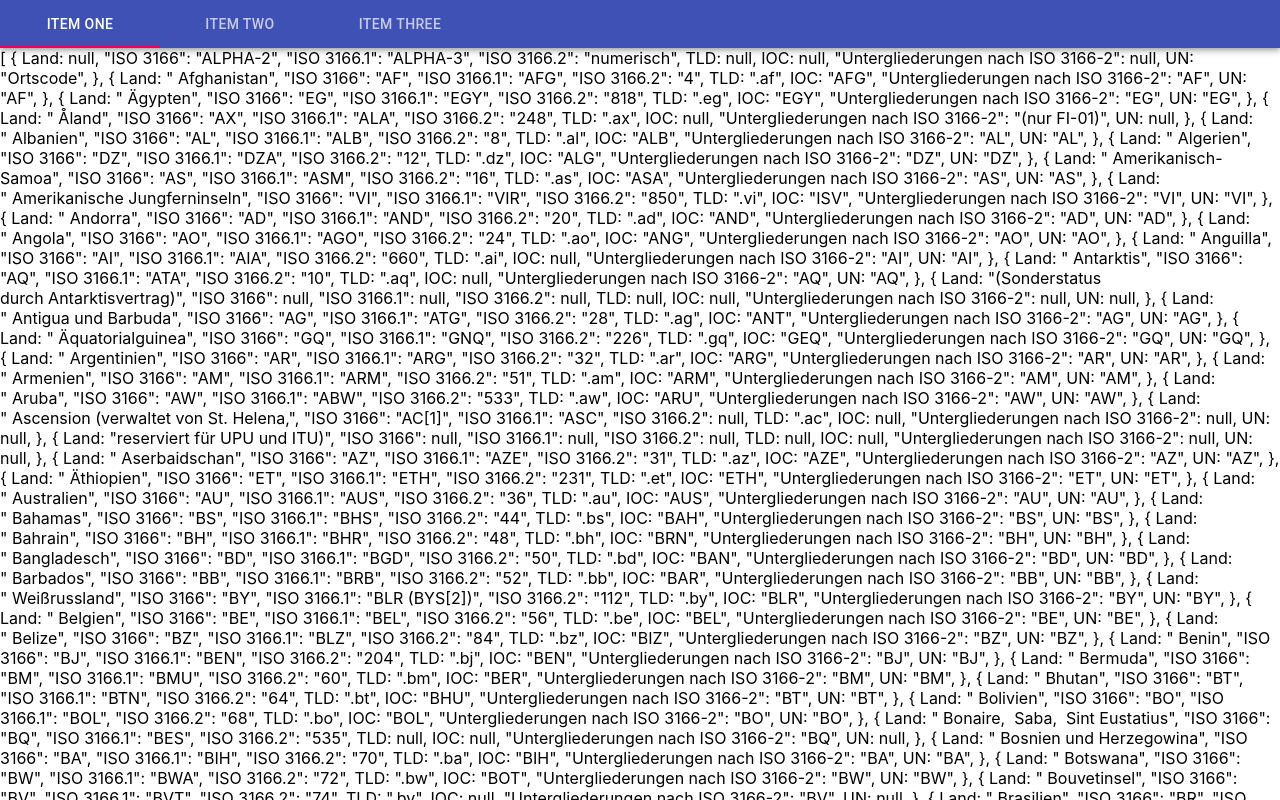
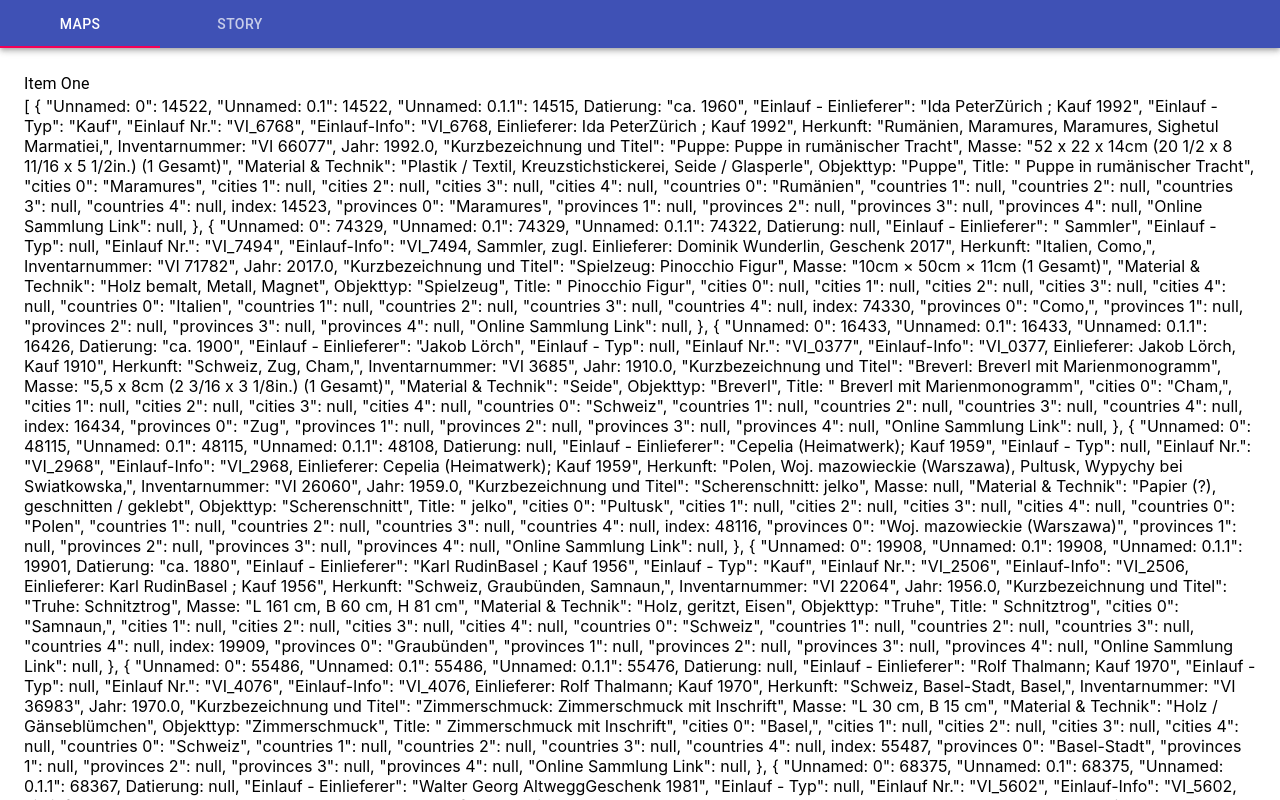
Before and after one commit to FranzFlueckiger/hackathon_2021, a React (Create React App) app: page / in a window 1280 px wide. Shown: the top 800 px of the page. Built offline with nearby package versions, Linux system fonts and the light colour scheme.

Commit message:
Implement basic nav

```diff
--- a/src/App.tsx
+++ b/src/App.tsx
@@ -1,6 +1,8 @@
 import { AppBar, Tabs, Tab } from "@material-ui/core";
 import React from "react";
 import "./App.css";
+import { MapView } from "./components/MapView";
+import { StoryView } from "./components/StoryView";
 import { country_mappings } from "./data/countriy_mappings";
 import { data } from "./data/processed_hackathon_data";
 
@@ -19,14 +21,16 @@ function App() {
           onChange={handleChange}
           aria-label="simple tabs example"
         >
-          <Tab label="Item One" />
-          <Tab label="Item Two" />
-          <Tab label="Item Three" />
+          <Tab label="Maps" />
+          <Tab label="Story" />
         </Tabs>
       </AppBar>
-
-      {console.log(data)}
-      {country_mappings}
+      <MapView value={value} index={0}>
+        Item One
+      </MapView>
+      <StoryView value={value} index={1}>
+        Item Two
+      </StoryView>
     </>
   );
 }
--- /dev/null
+++ b/src/components/MapView.tsx
@@ -0,0 +1,37 @@
+import React from "react";
+import PropTypes from "prop-types";
+import { makeStyles } from "@material-ui/core/styles";
+import AppBar from "@material-ui/core/AppBar";
+import Tabs from "@material-ui/core/Tabs";
+import Tab from "@material-ui/core/Tab";
+import Typography from "@material-ui/core/Typography";
+import Box from "@material-ui/core/Box";
+import {data} from "../data/processed_hackathon_data";
+
+export function MapView(props: any) {
+  const { children, value, index, ...other } = props;
+
+  return (
+    <div
+      role="tabpanel"
+      hidden={value !== index}
+      id={`simple-tabpanel-${index}`}
+      aria-labelledby={`simple-tab-${index}`}
+      {...other}
+    >
+      {value === index && (
+        <Box p={3}>
+          <Typography>{children}</Typography>
+          {data}
+        </Box>
+      )}
+    </div>
+  );
+}
+
+const useStyles = makeStyles((theme) => ({
+  root: {
+    flexGrow: 1,
+    backgroundColor: theme.palette.background.paper,
+  },
+}));
--- /dev/null
+++ b/src/components/StoryView.tsx
@@ -0,0 +1,37 @@
+import React from "react";
+import PropTypes from "prop-types";
+import { makeStyles } from "@material-ui/core/styles";
+import AppBar from "@material-ui/core/AppBar";
+import Tabs from "@material-ui/core/Tabs";
+import Tab from "@material-ui/core/Tab";
+import Typography from "@material-ui/core/Typography";
+import Box from "@material-ui/core/Box";
+import { country_mappings } from "../data/countriy_mappings";
+
+export function StoryView(props: any) {
+  const { children, value, index, ...other } = props;
+
+  return (
+    <div
+      role="tabpanel"
+      hidden={value !== index}
+      id={`simple-tabpanel-${index}`}
+      aria-labelledby={`simple-tab-${index}`}
+      {...other}
+    >
+      {value === index && (
+        <Box p={3}>
+          <Typography>{children}</Typography>
+          {country_mappings}
+        </Box>
+      )}
+    </div>
+  );
+}
+
+const useStyles = makeStyles((theme) => ({
+  root: {
+    flexGrow: 1,
+    backgroundColor: theme.palette.background.paper,
+  },
+}));
```
